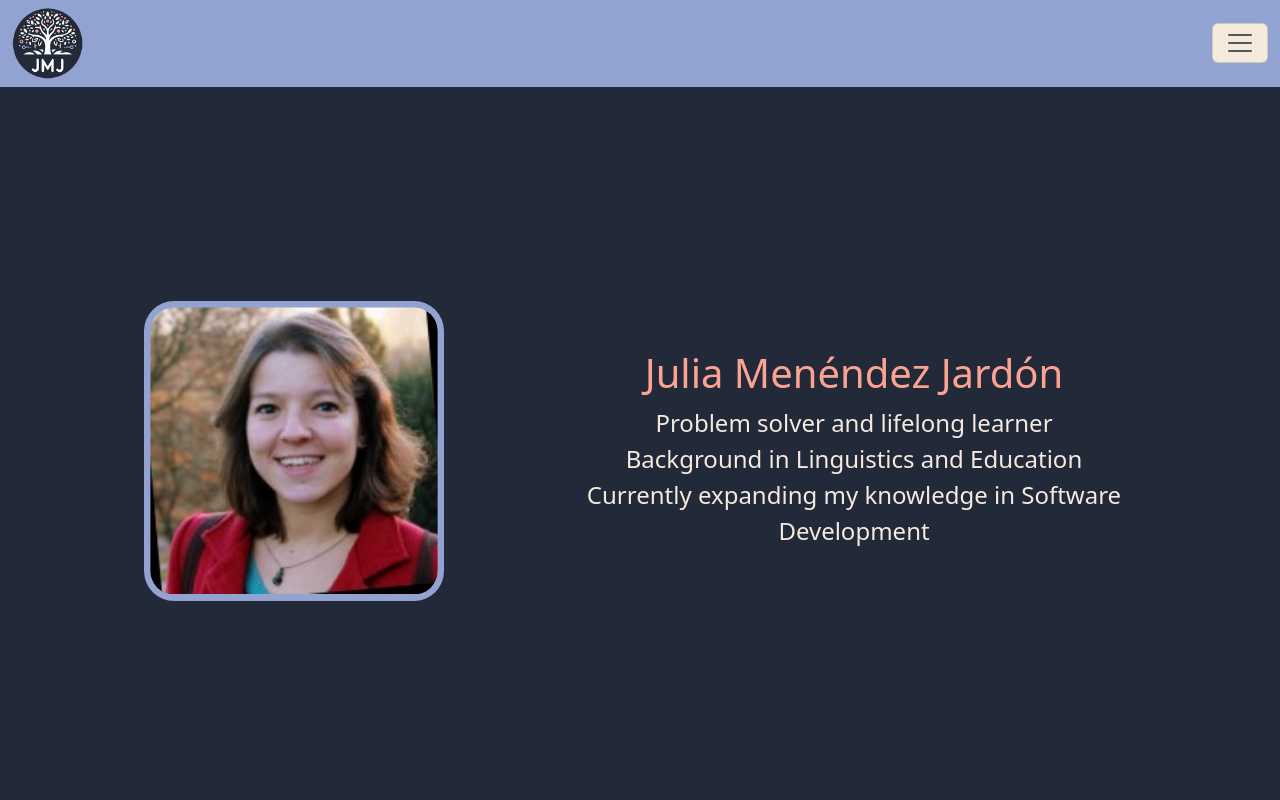
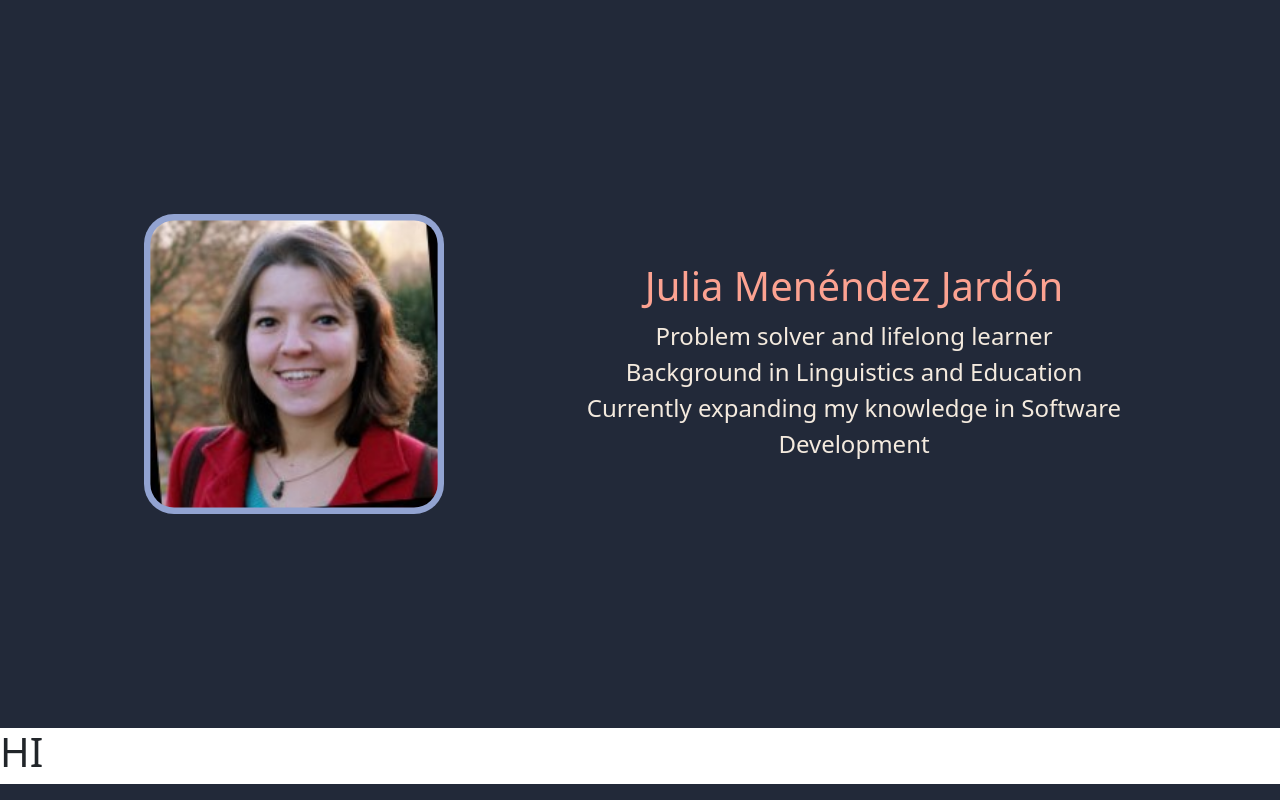
Before and after one commit to juliamj222/port, a React (Create React App) app: page / in a window 1280 px wide. Shown: the top 800 px of the page. Built offline with nearby package versions, Linux system fonts and the light colour scheme; a web font is replaced by a local one.

Commit message:
Update App.js

```diff
--- a/src/App.js
+++ b/src/App.js
@@ -19,7 +19,9 @@ import Pokedex from "./components/projects/Pokedex/Pokedex.jsx";
 function App() {
   return (
     <div className="App">
-      <HeaderAndNav />
+      {/*  <HeaderAndNav /> */}
+      <MainIndex />
+      <h1>HI</h1>
       <Routes>
         <Route path="/" element={<MainIndex />} />
         <Route path="/projects" element={<Projects />} />
```
